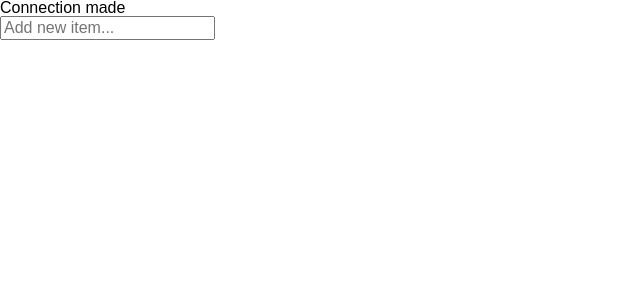
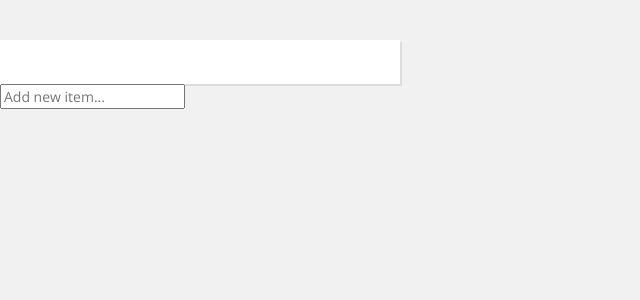
Before and after one commit to Guilleremo/ToDo-App, a PHP site: page / in a window 1280 px wide. Shown: the top 300 px of the page, without its empty margins (0-640 px from the left). Run offline with PHP 8.4, Linux system fonts and the light colour scheme.

Commit message:
finished video 7

```diff
--- a/css/main.css
+++ b/css/main.css
@@ -1,2 +1,24 @@
 @import "css/reset.css";
 @import "css/normalize.css";
+
+@import url(http://fonts.googleapis.com/css?family=Open+Sans:400,700);
+
+body {
+	font: normal 14px 'Open Sans', Arial, sans-serif;
+	color: #999;
+	background: #f1f1f1;
+}
+
+.wrap {
+	width: 400px;
+	margin; 0 auto;
+}
+
+.task-list {
+	width: 88%;
+	min-width: 300px;
+	background: #fff;
+	box-shadow: 2px 2px 0px #ddd;
+	margin-top: 40px;
+	padding: 22px 6%;
+}
--- a/includes/connect.php
+++ b/includes/connect.php
@@ -7,7 +7,7 @@ if ($mysqli->connect_error) {
 		. $mysqli->connect_error);
 }
 else{
-	echo "Connection made";
+	//echo "Connection made";
 }
 $mysqli->close();
 
```
